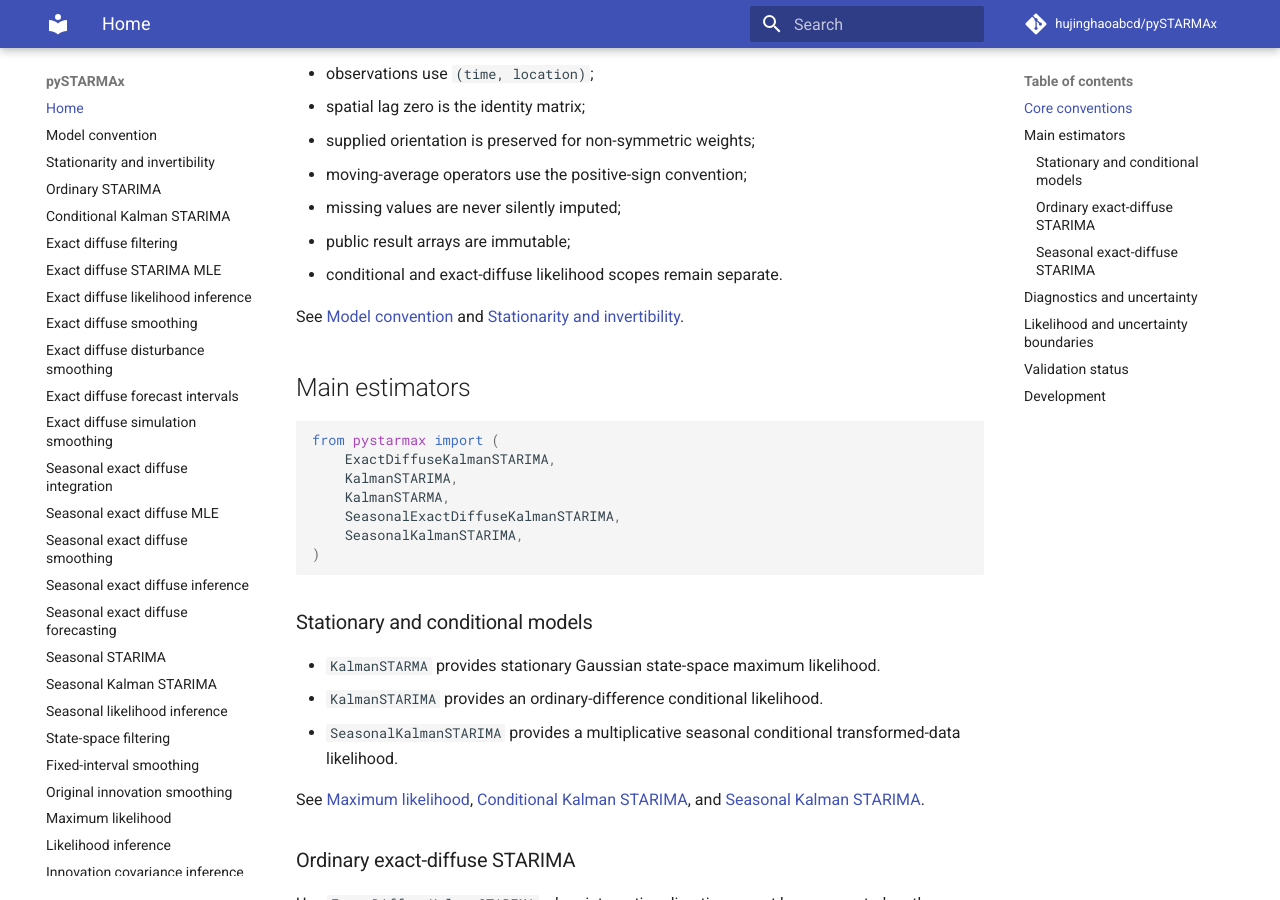
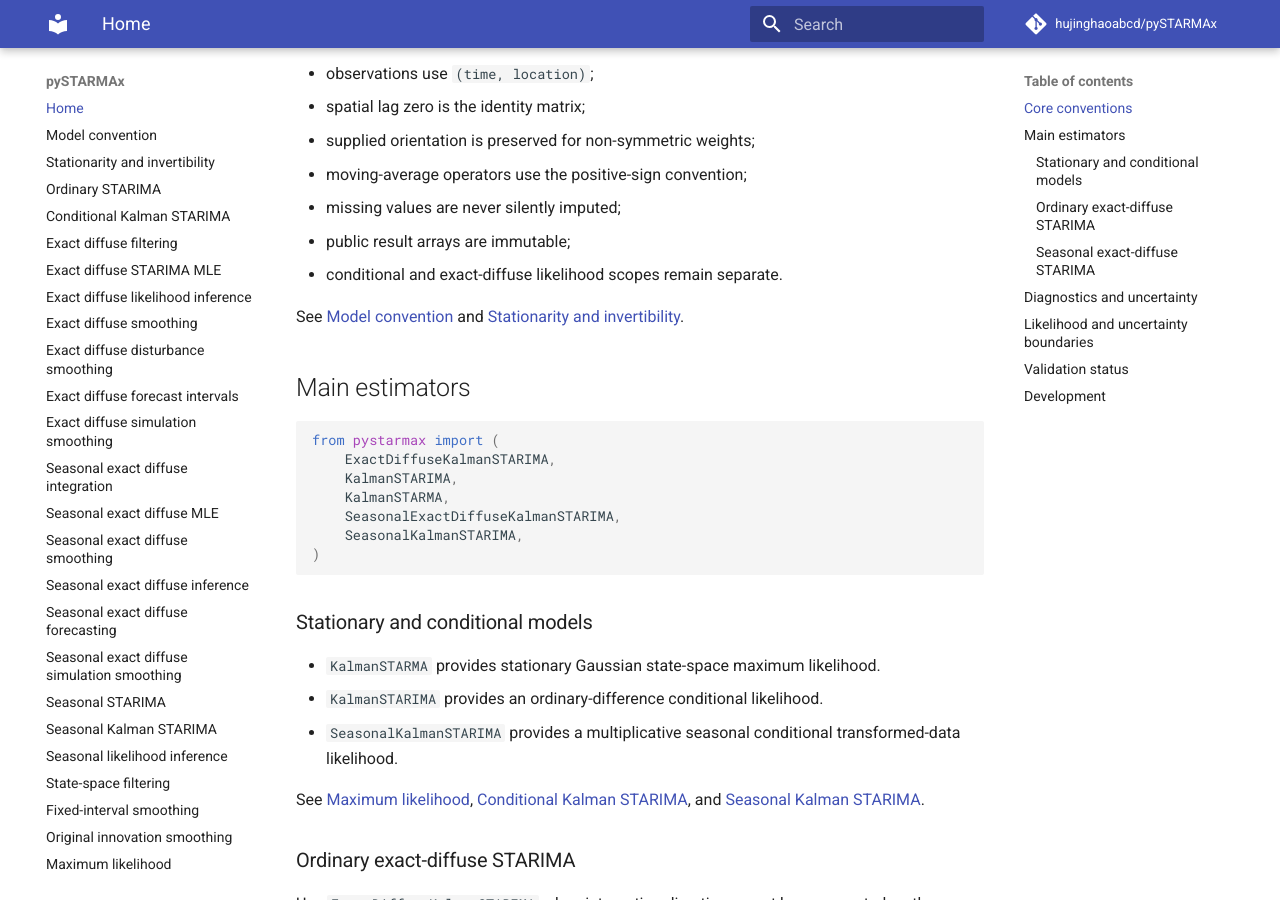
Before and after one commit to hujinghaoabcd/pySTARMAx, an MkDocs documentation site: the page built from docs/index.md, in a window 1280 px wide and 900 px high, scrolled down 421 px. Built offline with MkDocs 1.6.1 and Material for MkDocs 9.7.7, drawn with Linux system fonts in a browser that asks for light colours; comment, search, counter and statistics services are not loaded.

Commit message:
Add seasonal simulation smoothing navigation

```diff
--- a/mkdocs.yml
+++ b/mkdocs.yml
@@ -22,6 +22,7 @@ nav:
   - Seasonal exact diffuse smoothing: seasonal_exact_diffuse_smoothing.md
   - Seasonal exact diffuse inference: seasonal_exact_diffuse_inference.md
   - Seasonal exact diffuse forecasting: seasonal_exact_diffuse_forecasting.md
+  - Seasonal exact diffuse simulation smoothing: seasonal_exact_diffuse_simulation_smoothing.md
   - Seasonal STARIMA: seasonal.md
   - Seasonal Kalman STARIMA: seasonal_maximum_likelihood.md
   - Seasonal likelihood inference: seasonal_likelihood_inference.md
```
